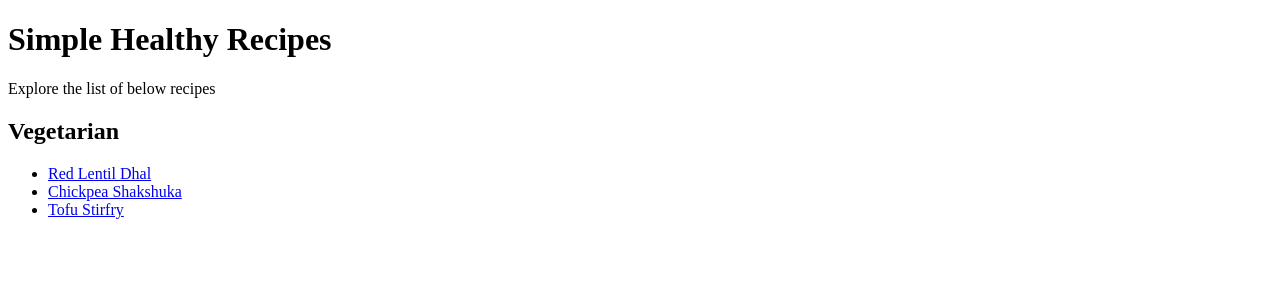
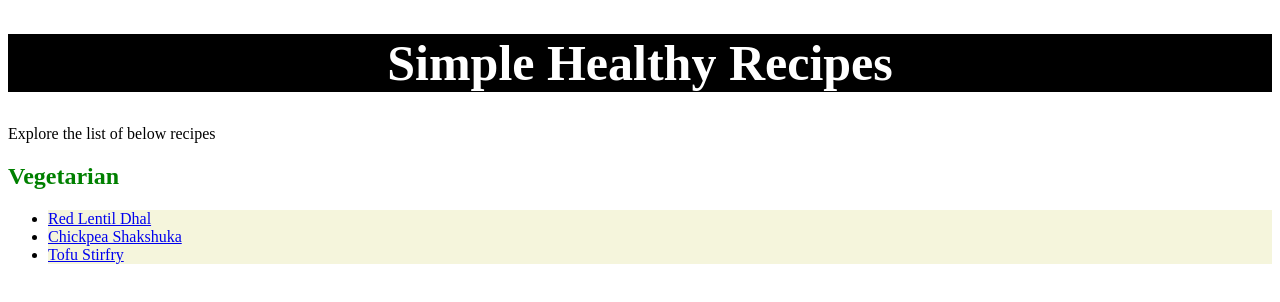
Before and after one commit to Mullins94/odin-recipes, a plain HTML site: page index.html in a window 1280 px wide. Drawn offline with Linux system fonts and the light colour scheme.

Commit message:
Added Stylesheet to all Pages
Stylesheet was added and linked to each page with some basic styles to
start with.

```diff
--- a/index.html
+++ b/index.html
@@ -4,11 +4,12 @@
     <meta charset="UTF-8">
     <meta name="viewport" content="width=device-width, initial-scale=1.0">
     <title>Simple Healthy Recipes</title>
+    <link rel="stylesheet" href="./styles.css">
 </head>
 <body>
     <h1>Simple Healthy Recipes</h1>
     <p>Explore the list of below recipes</p>
-    <h2>Vegetarian</h2>
+    <h2 class="veggie">Vegetarian</h2>
     <ul>
         <li><a href="./odin-recipes/red-lentil-dhal.html">Red Lentil Dhal</a></li>
         <li><a href="./odin-recipes/chickpea-shakshuka.html">Chickpea Shakshuka</a></li>
--- /dev/null
+++ b/styles.css
@@ -0,0 +1,14 @@
+h1 {
+    text-align: center;
+    background-color: black;
+    color: white;
+    font-size: 50px;
+}
+
+.veggie {
+    color: green;
+}
+
+li {
+    background-color: beige;
+}
```
Also changed, not shown: odin-recipes/chickpea-shakshuka.html (+1 -0 lines), odin-recipes/red-lentil-dhal.html (+1 -0 lines), odin-recipes/tofu-stirfry.html (+1 -0 lines).
